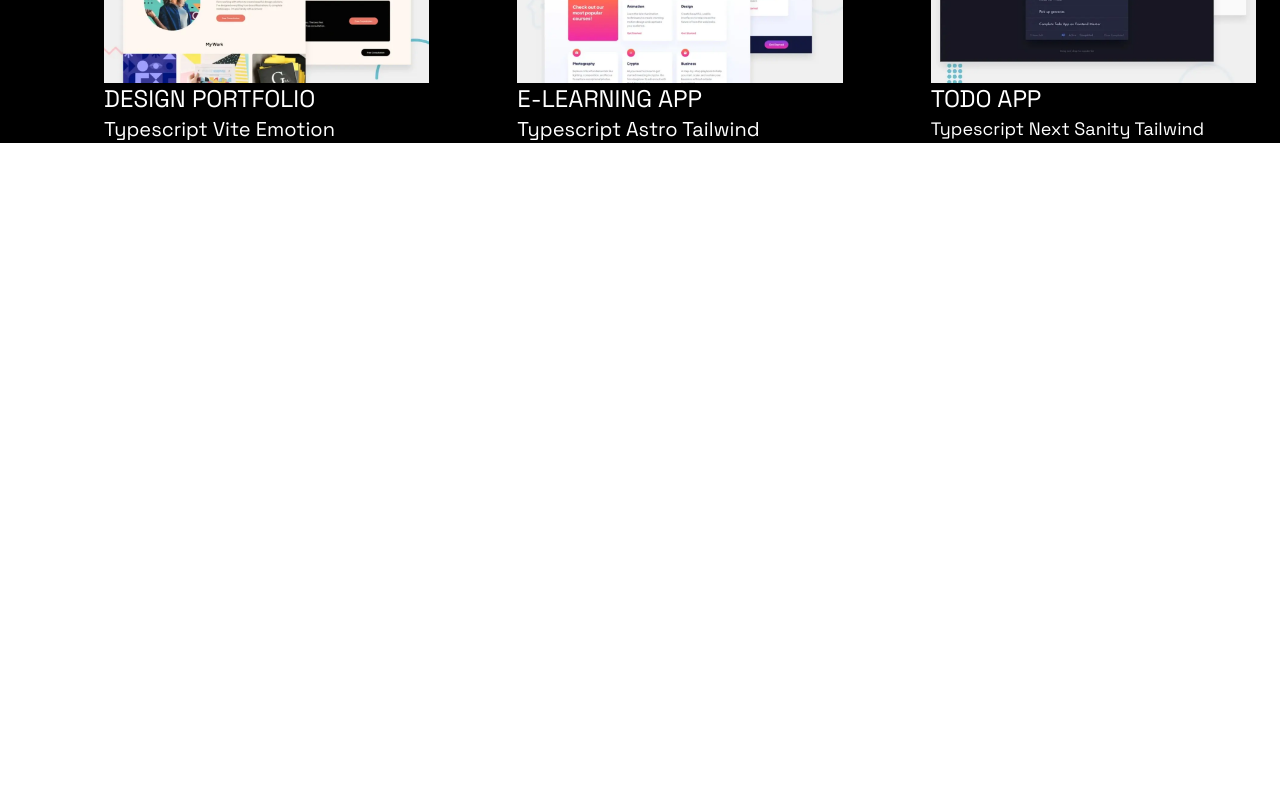
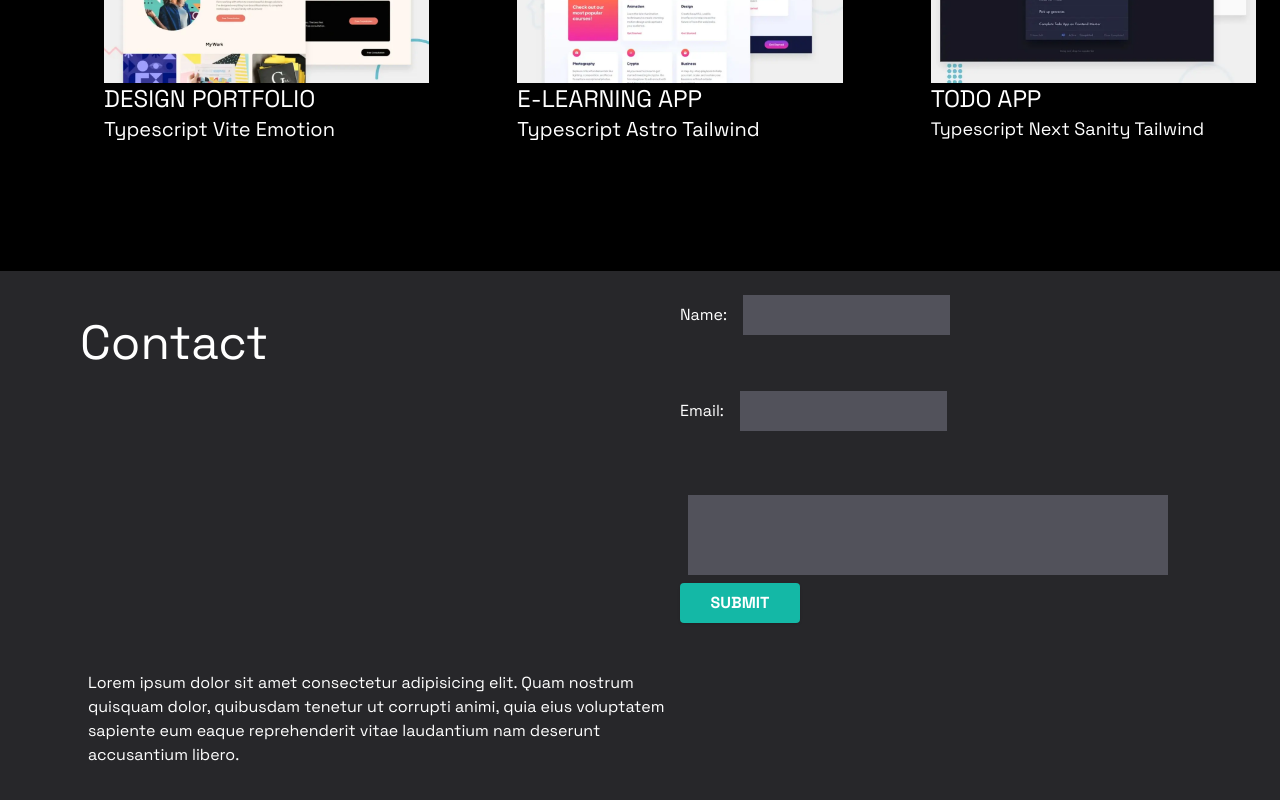
Before and after one commit to matt-o-west/portfolio-v1, a React (Vite) app: page / in a window 1280 px wide. Shown: the part 1410-2210 px from the top of the page. Before the commit the page ends 1553 px from the top, so only its background shows below. Built offline with nearby package versions, Linux system fonts and the light colour scheme.

Commit message:
styling contact form

```diff
--- a/package.json
+++ b/package.json
@@ -9,6 +9,7 @@
     "preview": "vite preview"
   },
   "dependencies": {
+    "@tailwindcss/forms": "^0.5.3",
     "react": "^18.2.0",
     "react-dom": "^18.2.0",
     "react-router": "^6.6.1",
--- a/src/App.jsx
+++ b/src/App.jsx
@@ -5,6 +5,8 @@ import Nav from './Nav'
 import About from './About'
 import Skills from './Skills'
 import Projects from './Projects'
+import Overlay from './Overlay'
+import Contact from './Contact'
 import 'tailwindcss/tailwind.css'
 
 function App() {
@@ -16,6 +18,8 @@ function App() {
       <About />
       <Skills />
       <Projects />
+      <Contact />
+      <Overlay />
     </div>
   )
 }
--- /dev/null
+++ b/src/Contact.jsx
@@ -0,0 +1,20 @@
+import { Container } from 'postcss'
+import React from 'react'
+import ContactForm from './helpers/ContactForm'
+
+const Contact = () => {
+  return (
+    <div className='grid grid-cols-2 bg-zinc-800 pl-20 pb-32'>
+      <h1 className='text-5xl text-left pt-12'>Contact</h1>
+      <ContactForm />
+      <p className='text-left pt-12 px-2 col-span-1'>
+        Lorem ipsum dolor sit amet consectetur adipisicing elit. Quam nostrum
+        quisquam dolor, quibusdam tenetur ut corrupti animi, quia eius
+        voluptatem sapiente eum eaque reprehenderit vitae laudantium nam
+        deserunt accusantium libero.
+      </p>
+    </div>
+  )
+}
+
+export default Contact
--- a/src/Projects.jsx
+++ b/src/Projects.jsx
@@ -4,7 +4,7 @@ const Projects = () => {
   return (
     <div>
       <h1 className='font-600 text-5xl pt-20 pl-20'>Projects</h1>
-      <div className='grid grid-cols-3 gap-x-10 gap-y-10 pt-10 pl-20'>
+      <div className='grid grid-cols-3 gap-x-10 gap-y-10 pt-10 pl-20 pb-32'>
         <div className='w-full px-6 object-cover md:object-scale-down'>
           <img
             src='/images/thumbnail-project-1-large.webp'
--- /dev/null
+++ b/src/helpers/ContactForm.jsx
@@ -0,0 +1,53 @@
+import React from 'react'
+import { useState } from 'react'
+
+const ContactForm = () => {
+  const [state, setState] = useState({ value: '' })
+
+  const handleChange = (event) => {
+    setState({ value: event.target.value })
+  }
+
+  const handleSubmit = (event) => {
+    alert('A name was submitted: ' + state.value)
+    event.preventDefault()
+  }
+
+  return (
+    <div>
+      <form
+        onSubmit={handleSubmit}
+        className='grid grid-rows-3 grid-cols-1 pt-6'
+      >
+        <label>
+          Name:
+          <input
+            type='text'
+            value={state.value}
+            onChange={handleChange}
+            className='ml-4 p-2 bg-zinc-600'
+          />
+        </label>
+        <label>
+          Email:
+          <input
+            type='text'
+            value={state.value}
+            onChange={handleChange}
+            className='ml-4 p-2 bg-zinc-600'
+          />
+        </label>
+        <input type='' className='h-20 w-4/5 m-2 bg-zinc-600' />
+        <button
+          type='submit'
+          value='Submit'
+          className='w-1/5 shadow bg-teal-500 hover:bg-teal-400 focus:shadow-outline focus:outline-none text-white font-bold py-2 px-4 rounded'
+        >
+          SUBMIT
+        </button>
+      </form>
+    </div>
+  )
+}
+
+export default ContactForm
```
Also changed, not shown: 1 other file (tests, documents, lock files or other folders).
